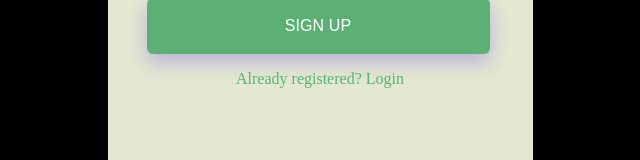
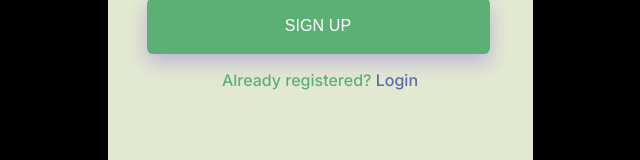
Before and after one commit to Emmanuel-Darko/FOOD-CLOCK, a Vue app: page /signup in a window 1280 px wide. Shown: the part 524-684 px from the top of the page, without its empty margins (320-960 px from the left). Built offline with nearby package versions, Linux system fonts and the light colour scheme; a web font is replaced by a local one.

Commit message:
update font family

```diff
--- a/src/assets/main.css
+++ b/src/assets/main.css
@@ -109,9 +109,10 @@ body{
 .auth-alternate-text{
   color: #5DB075;
   text-align: center;
+  font-family: Inter;
 }
 .auth-alternate-text a{
-  color:#5DB075;
+  color:#5d6bb0;
   transition: all .3s ease-in-out;
 }
 
```
